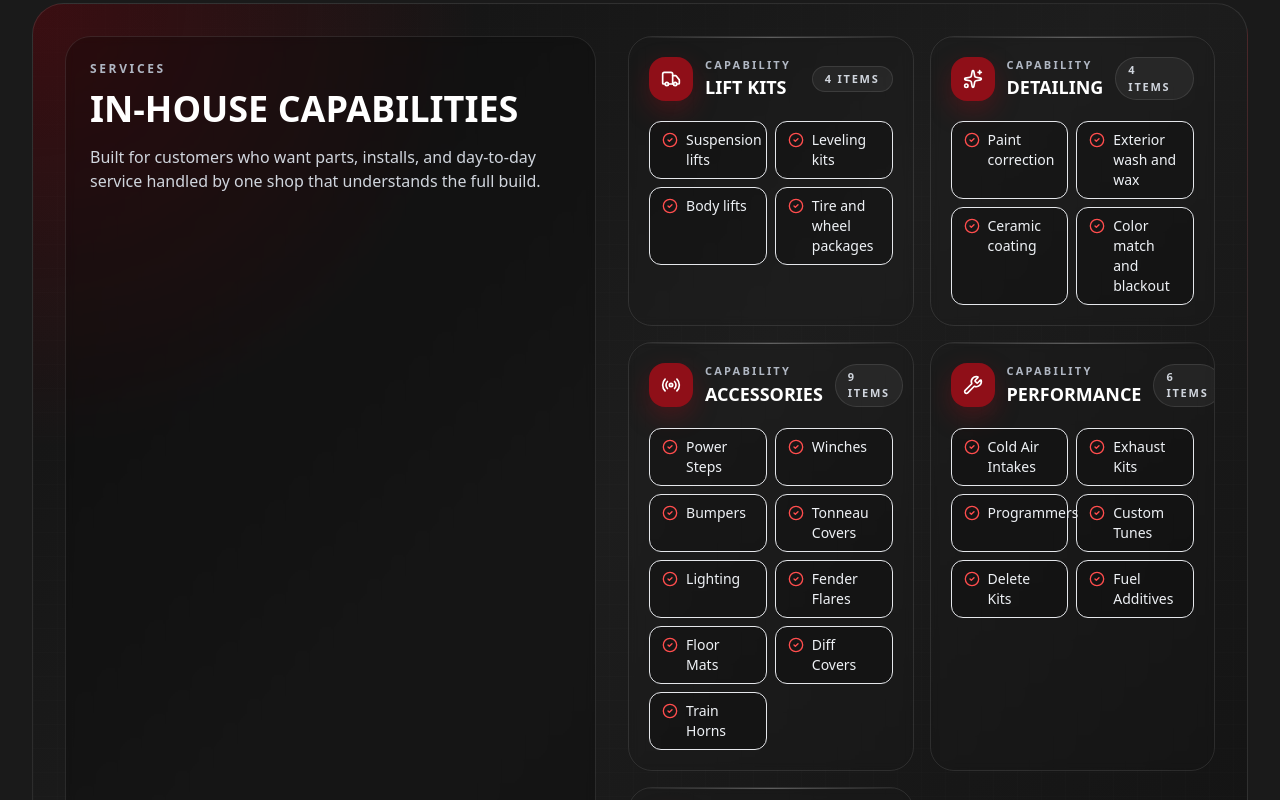
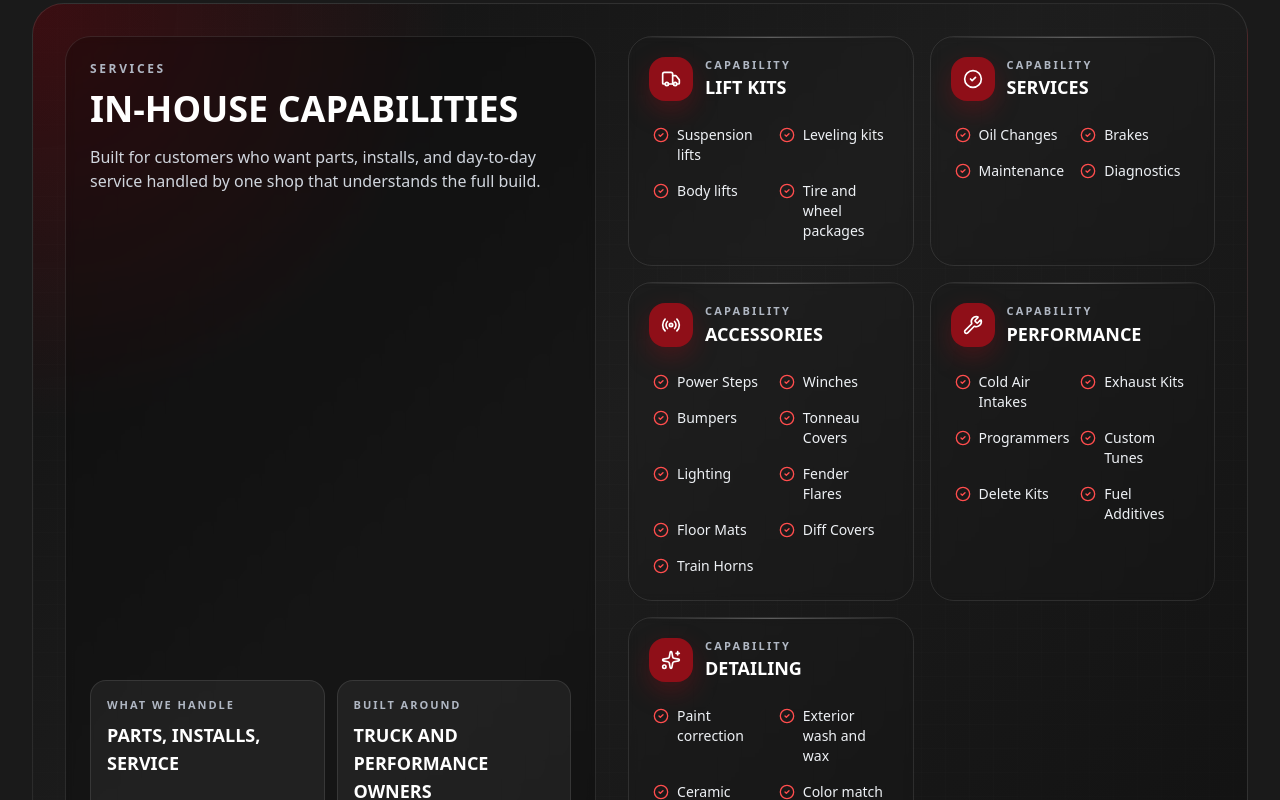
Before and after one commit to smarr2198/Caliber-React, a React (Vite) app: page / in a window 1280 px wide. Shown: the part 2360-3160 px from the top of the page. Built offline with nearby package versions, Linux system fonts and the light colour scheme.

Commit message:
changes to in-house capabilities section

```diff
--- a/src/components/CaliberSite.jsx
+++ b/src/components/CaliberSite.jsx
@@ -81,10 +81,10 @@ const SERVICES = [
     items: ["Suspension lifts", "Leveling kits", "Body lifts", "Tire and wheel packages"],
   },
   {
-    key: "detailing",
-    title: "Detailing",
-    icon: <Sparkles className="h-5 w-5" aria-hidden />,
-    items: ["Paint correction", "Exterior wash and wax", "Ceramic coating", "Color match and blackout"],
+    key: "services",
+    title: "Services",
+    icon: <CheckCircle2 className="h-5 w-5" aria-hidden />,
+    items: ["Oil Changes", "Brakes", "Maintenance", "Diagnostics"],
   },
   {
     key: "electronics",
@@ -99,10 +99,10 @@ const SERVICES = [
     items: ["Cold Air Intakes", "Exhaust Kits", "Programmers", "Custom Tunes", "Delete Kits", "Fuel Additives"],
   },
   {
-    key: "services",
-    title: "Services",
-    icon: <CheckCircle2 className="h-5 w-5" aria-hidden />,
-    items: ["Oil Changes", "Brakes", "Maintenance", "Diagnostics"],
+    key: "detailing",
+    title: "Detailing",
+    icon: <Sparkles className="h-5 w-5" aria-hidden />,
+    items: ["Paint correction", "Exterior wash and wax", "Ceramic coating", "Color match and blackout"],
   },
 ];
 
@@ -815,8 +815,7 @@ export default function CaliberSite() {
                       className="group relative overflow-hidden rounded-[1.5rem] border border-white/10 bg-white/6 p-5 backdrop-blur-sm transition hover:border-white/20 hover:bg-white/10"
                     >
                       <div className="absolute inset-x-0 top-0 h-px bg-gradient-to-r from-transparent via-white/30 to-transparent" />
-                      <div className="mb-5 flex items-center justify-between gap-3">
-                        <div className="flex items-center gap-3">
+                      <div className="mb-5 flex items-center gap-3">
                         <div className="grid h-11 w-11 place-items-center rounded-2xl bg-[#8f0f18] text-white shadow-[0_10px_25px_rgba(143,15,24,0.35)]">
                           {service.icon}
                         </div>
@@ -825,16 +824,12 @@ export default function CaliberSite() {
                           <h3 className="text-lg font-black uppercase text-white">{service.title}</h3>
                         </div>
                       </div>
-                        <span className="rounded-full border border-white/10 bg-white/5 px-3 py-1 text-[11px] font-bold uppercase tracking-[0.16em] text-[#d0d5dd]">
-                          {service.items.length} Items
-                        </span>
-                      </div>
 
                       <ul className="grid gap-2 sm:grid-cols-2">
                         {service.items.map((item) => (
                           <li
                             key={item}
-                            className="flex items-start gap-2 rounded-xl border border-white/8 bg-black/20 px-3 py-2 text-sm text-[#eef1f5]"
+                            className="flex items-start gap-2 px-1 py-1 text-sm text-[#eef1f5]"
                           >
                             <CheckCircle2 className="mt-0.5 h-4 w-4 shrink-0 text-[#ff4d4d]" />
                             <span>{item}</span>
```
Lines whose indentation alone changed are shown as unchanged.
